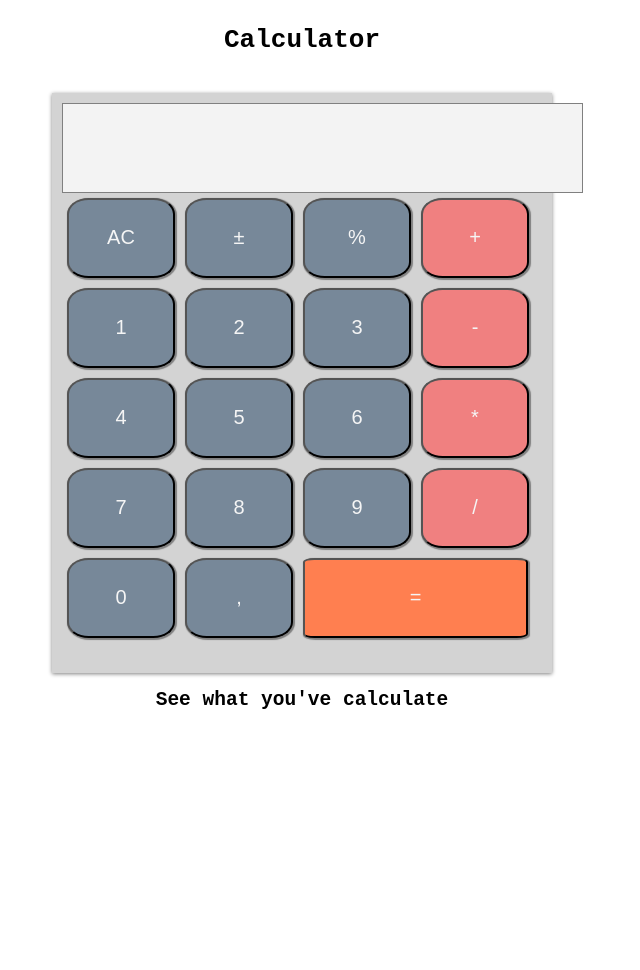
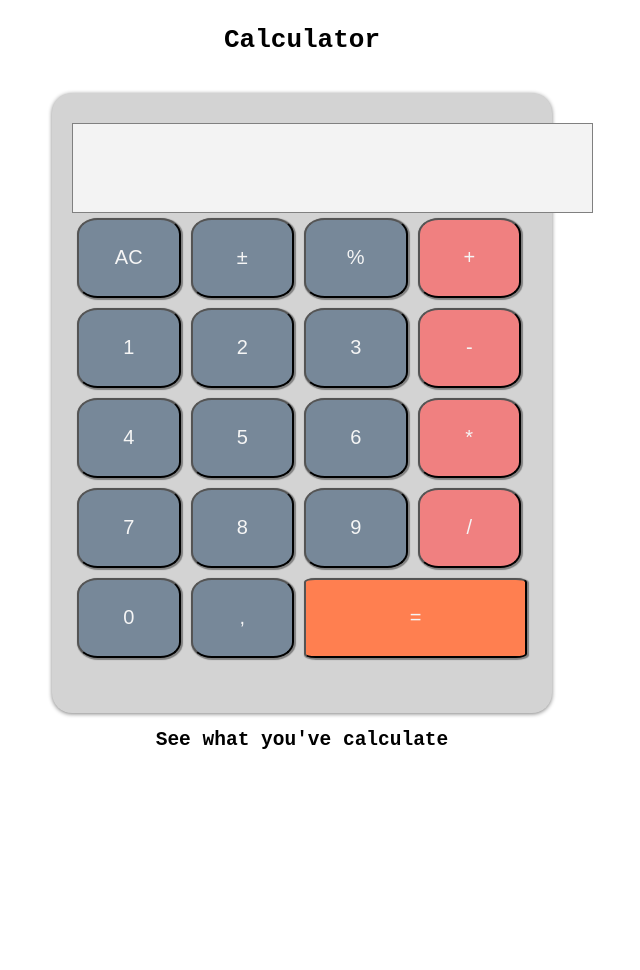
Before and after one commit to nadinho/My-calculator, a website: page index.html in a window 1280 px wide. Shown: the whole page, without its empty margins (338-978 px from the left). Before the commit the page ends 935 px from the top, so only its background shows below. Drawn offline with nearby package versions, Linux system fonts and the light colour scheme; files that its build step writes are made by us from their sources.

Commit message:
just change the border-radius from calculator and set the padding higher

```diff
--- a/src/components/_calculator.scss
+++ b/src/components/_calculator.scss
@@ -4,8 +4,9 @@
   display: flex;
   flex-wrap: wrap;
   box-shadow: 0px 1px 4px 0px grey;
-  padding: 10px 10px 30px 10px;
+  padding: 30px 20px 50px 20px;
   background-color: lightgray;
+  border-radius: 20px;
 }
 
 .calculator__output {
```
